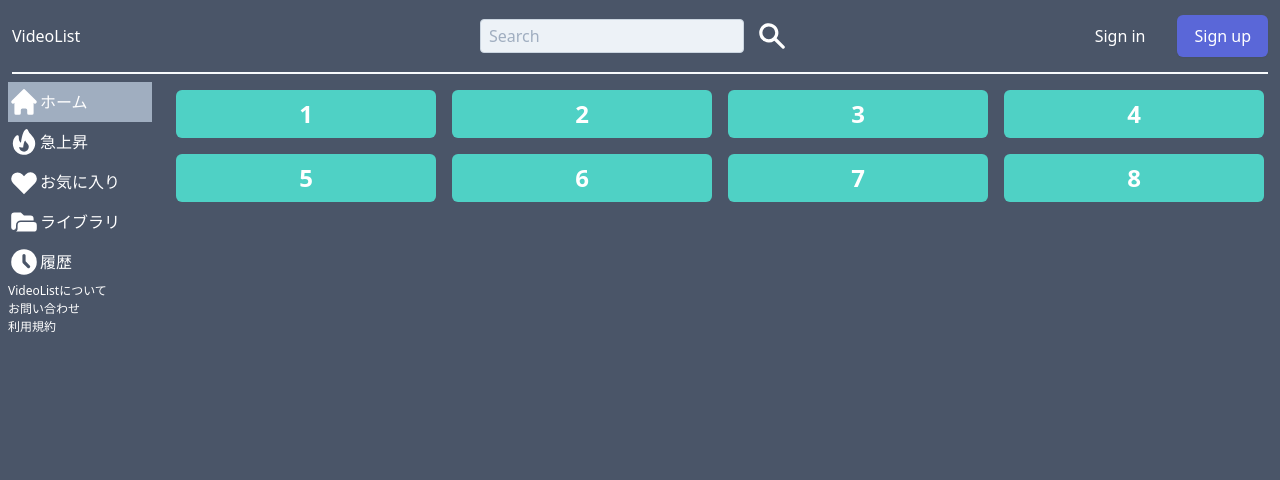
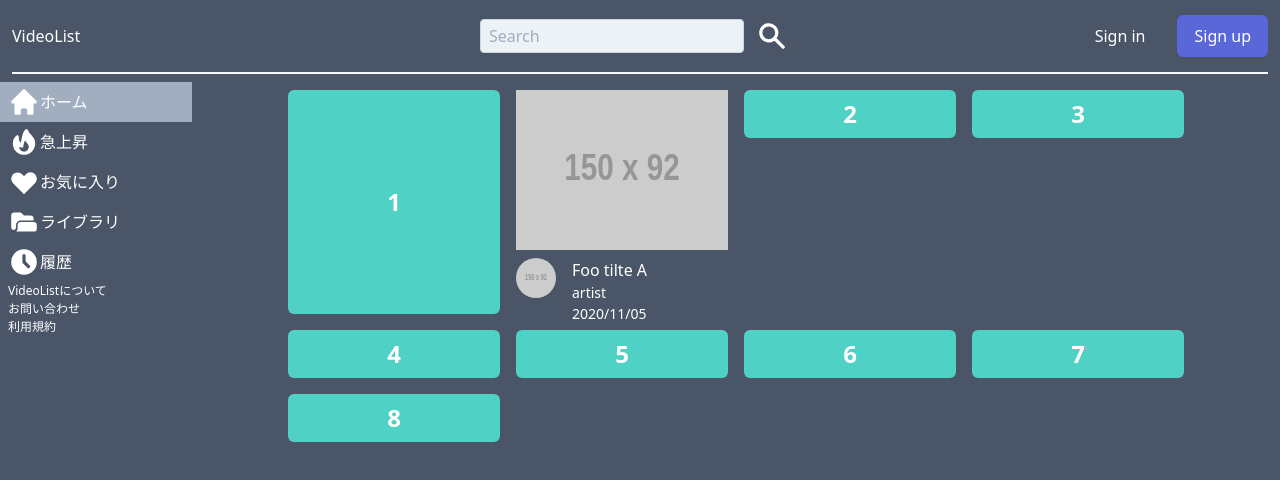
Before and after one commit to JUNKI555/yarn_run_practice04, a website: page public/video_list.html in a window 1280 px wide. Drawn offline with nearby package versions, Linux system fonts and the light colour scheme; files that its build step writes are made by us from their sources; placeholder pictures from the web are drawn by us.

Commit message:
:construction: create video list dummy

```diff
--- a/public/video_list.html
+++ b/public/video_list.html
@@ -5,9 +5,9 @@
     <meta charset="UTF-8">
     <link href="./css/global.css" rel="stylesheet" type="text/css">
     <link href="./css/tailwindcss.css" rel="stylesheet" type="text/css">
-    <script type="module" src="./js/index.js"></script>
+    <script type="module" src="./js/video_list.js"></script>
   </head>
-  <body class="bg-gray-700">
+  <body class="text-white bg-gray-700">
   <main>
     <div class="relative">
       <div class="max-w-7xl mx-auto px-4 md:px-3">
@@ -18,7 +18,7 @@
           <div class="md:flex items-center max-w-xs mx-auto md:flex-1 lg:w-0">
             <input placeholder="Search" class="hidden md:inline-block border border-gray-400 bg-gray-200 focus:bg-white text-gray-900 appearance-none w-full rounded px-2 py-1 focus:outline-black">
             <div class="px-3 py-4">
-              <svg class="text-white" xmlns="http://www.w3.org/2000/svg" width='32' height='32' viewBox="0 0 20 20" fill="currentColor">
+              <svg class= xmlns="http://www.w3.org/2000/svg" width='32' height='32' viewBox="0 0 20 20" fill="currentColor">
                 <path fill-rule="evenodd" d="M8 4a4 4 0 100 8 4 4 0 000-8zM2 8a6 6 0 1110.89 3.476l4.817 4.817a1 1 0 01-1.414 1.414l-4.816-4.816A6 6 0 012 8z" clip-rule="evenodd" />
               </svg>
             </div>
@@ -31,60 +31,73 @@
       </div>
     </div>
     <div class="flex w-full h-full">
-      <div class="flex-none w-40 text-white items-center h-full">
-        <div class="grid grid-cols-1 gap-0 px-2 py-2">
-          <div class="flex flex-row h-10 items-center bg-gray-500">
+      <div class="flex-none w-48 items-center h-full">
+        <div class="grid grid-cols-1 gap-0 py-2">
+          <div class="flex flex-row h-10 items-center pl-2 bg-gray-500">
             <svg xmlns="http://www.w3.org/2000/svg" width='32' height='32' viewBox="0 0 20 20" fill="currentColor">
               <path d="M10.707 2.293a1 1 0 00-1.414 0l-7 7a1 1 0 001.414 1.414L4 10.414V17a1 1 0 001 1h2a1 1 0 001-1v-2a1 1 0 011-1h2a1 1 0 011 1v2a1 1 0 001 1h2a1 1 0 001-1v-6.586l.293.293a1 1 0 001.414-1.414l-7-7z" />
             </svg>ホーム
           </div>
-          <div class="flex flex-row h-10 items-center">
+          <div class="flex flex-row h-10 items-center pl-2">
             <svg xmlns="http://www.w3.org/2000/svg" width='32' height='32' viewBox="0 0 20 20" fill="currentColor">
               <path fill-rule="evenodd" d="M12.395 2.553a1 1 0 00-1.45-.385c-.345.23-.614.558-.822.88-.214.33-.403.713-.57 1.116-.334.804-.614 1.768-.84 2.734a31.365 31.365 0 00-.613 3.58 2.64 2.64 0 01-.945-1.067c-.328-.68-.398-1.534-.398-2.654A1 1 0 005.05 6.05 6.981 6.981 0 003 11a7 7 0 1011.95-4.95c-.592-.591-.98-.985-1.348-1.467-.363-.476-.724-1.063-1.207-2.03zM12.12 15.12A3 3 0 017 13s.879.5 2.5.5c0-1 .5-4 1.25-4.5.5 1 .786 1.293 1.371 1.879A2.99 2.99 0 0113 13a2.99 2.99 0 01-.879 2.121z" clip-rule="evenodd" />
             </svg>急上昇
           </div>
-          <div class="flex flex-row h-10 items-center">
+          <div class="flex flex-row h-10 items-center pl-2">
             <svg xmlns="http://www.w3.org/2000/svg" width='32' height='32' viewBox="0 0 20 20" fill="currentColor">
               <path fill-rule="evenodd" d="M3.172 5.172a4 4 0 015.656 0L10 6.343l1.172-1.171a4 4 0 115.656 5.656L10 17.657l-6.828-6.829a4 4 0 010-5.656z" clip-rule="evenodd" />
             </svg>お気に入り
           </div>
-          <div class="flex flex-row h-10 items-center">
+          <div class="flex flex-row h-10 items-center pl-2">
             <svg xmlns="http://www.w3.org/2000/svg" width='32' height='32' viewBox="0 0 20 20" fill="currentColor">
               <path fill-rule="evenodd" d="M2 6a2 2 0 012-2h4l2 2h4a2 2 0 012 2v1H8a3 3 0 00-3 3v1.5a1.5 1.5 0 01-3 0V6z" clip-rule="evenodd" />
               <path d="M6 12a2 2 0 012-2h8a2 2 0 012 2v2a2 2 0 01-2 2H2h2a2 2 0 002-2v-2z" />
             </svg>ライブラリ
           </div>
-          <div class="flex flex-row h-10 items-center">
+          <div class="flex flex-row h-10 items-center pl-2">
             <svg xmlns="http://www.w3.org/2000/svg" width='32' height='32' viewBox="0 0 20 20" fill="currentColor">
               <path fill-rule="evenodd" d="M10 18a8 8 0 100-16 8 8 0 000 16zm1-12a1 1 0 10-2 0v4a1 1 0 00.293.707l2.828 2.829a1 1 0 101.415-1.415L11 9.586V6z" clip-rule="evenodd" />
             </svg>履歴
           </div>
-          <div class="text-xs">VideoListについて</div>
-          <div class="text-xs">お問い合わせ</div>
-          <div class="text-xs">利用規約</div>
+          <div class="text-xs pl-2">VideoListについて</div>
+          <div class="text-xs pl-2">お問い合わせ</div>
+          <div class="text-xs pl-2">利用規約</div>
         </div>
       </div>
       <div class="flex-grow text-white items-center h-full">
-        <div class="grid grid-cols-4 gap-4 px-4 py-4">
-          <div class="bg-teal-400 h-12 rounded-md flex items-center justify-center text-white text-2xl font-extrabold">
+        <div id="thumbnail_list" class="grid grid-cols-4 gap-4 px-24 py-4">
+          <div class="bg-teal-400 h-56 rounded-md flex items-center justify-center text-2xl font-extrabold">
             1
           </div>
-          <div class="bg-teal-400 h-12 rounded-md flex items-center justify-center text-white text-2xl font-extrabold">
+          <div class="h-56">
+            <div class="mb-2">
+              <img class="w-full h-40" src="https://via.placeholder.com/150/92c952">
+            </div>
+            <div class="flex">
+              <img class="flex-none w-10 h-10 rounded-full" src="https://via.placeholder.com/150/92c952">
+              <div class="flex-grow ml-4">
+                <div>Foo tilte A</div>
+                <div class="text-sm">artist</div>
+                <div class="text-sm">2020/11/05</div>
+              </div>
+            </div>
+          </div>
+          <div class="bg-teal-400 h-12 rounded-md flex items-center justify-center text-2xl font-extrabold">
             2
           </div>
-          <div class="bg-teal-400 h-12 rounded-md flex items-center justify-center text-white text-2xl font-extrabold">
+          <div class="bg-teal-400 h-12 rounded-md flex items-center justify-center text-2xl font-extrabold">
             3
           </div>
-          <div class="bg-teal-400 h-12 rounded-md flex items-center justify-center text-white text-2xl font-extrabold">
+          <div class="bg-teal-400 h-12 rounded-md flex items-center justify-center text-2xl font-extrabold">
             4
           </div>
-          <div class="bg-teal-400 h-12 rounded-md flex items-center justify-center text-white text-2xl font-extrabold">
+          <div class="bg-teal-400 h-12 rounded-md flex items-center justify-center text-2xl font-extrabold">
             5
           </div>
-          <div class="bg-teal-400 h-12 rounded-md flex items-center justify-center text-white text-2xl font-extrabold">
+          <div class="bg-teal-400 h-12 rounded-md flex items-center justify-center text-2xl font-extrabold">
             6
           </div>
-          <div class="bg-teal-400 h-12 rounded-md flex items-center justify-center text-white text-2xl font-extrabold">
+          <div class="bg-teal-400 h-12 rounded-md flex items-center justify-center text-2xl font-extrabold">
             7
           </div>
           <div class="bg-teal-400 h-12 rounded-md flex items-center justify-center text-white text-2xl font-extrabold">
```
